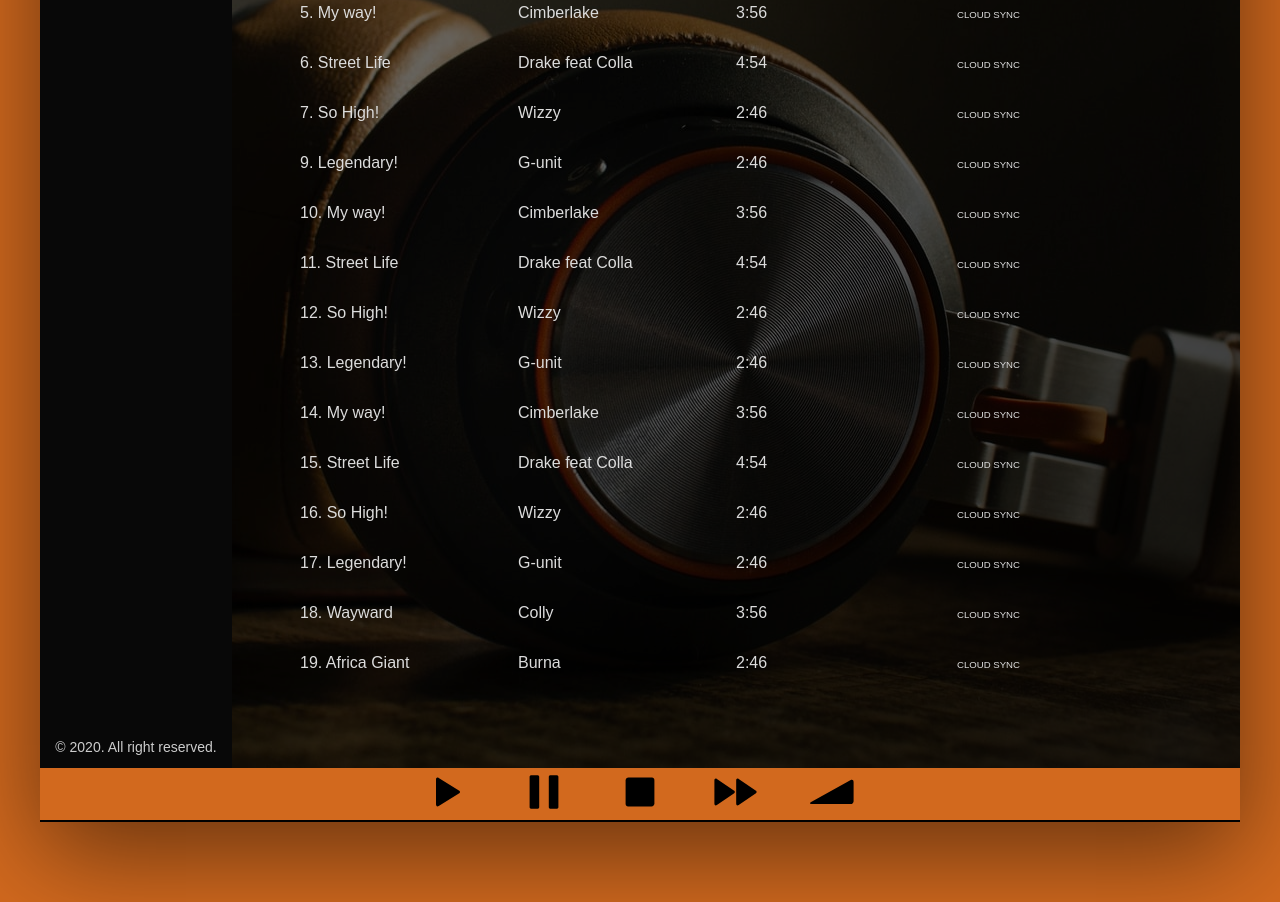
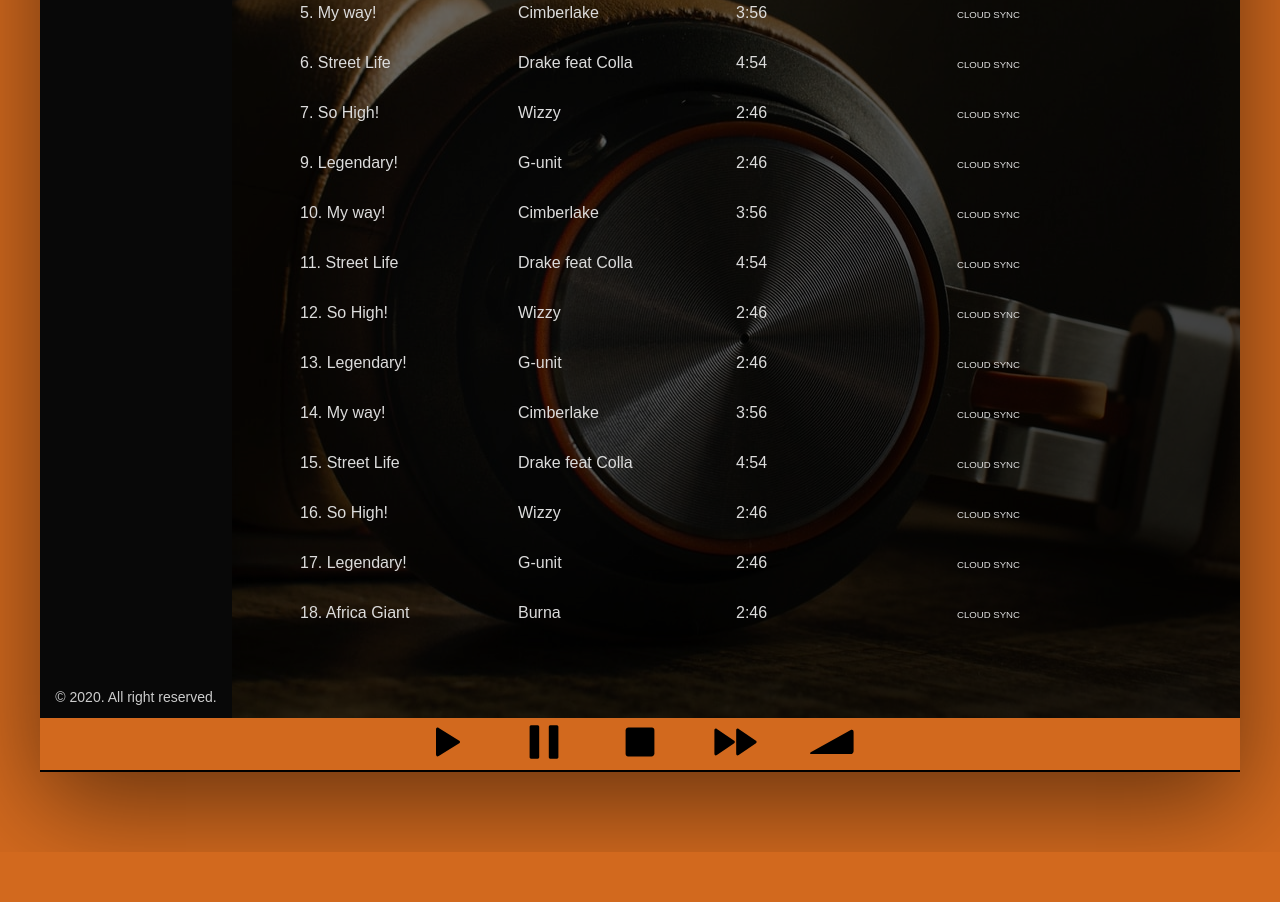
Before and after one commit to fasas1/Catty-board, a plain HTML site: page index.html in a window 1280 px wide. Shown: the part 520-1422 px from the top of the page. After the commit the page ends 1372 px from the top, so only its background shows below. Drawn offline with Linux system fonts and the light colour scheme.

Commit message:
changes in the html file

```diff
--- a/index.html
+++ b/index.html
@@ -121,8 +121,7 @@
   <li class="list">          <p>15. Street Life</p>          <p>Drake feat Colla</p>          <p>4:54</p>          <p><span class="catty-cloud"> CLOUD SYNC</span></p>      </li>
   <li class="list">          <p>16. So High!</p>          <p>Wizzy</p>          <p>2:46</p>          <p><span class="catty-cloud"> CLOUD SYNC</span></p>      </li>
   <li class="list">          <p>17. Legendary!</p>          <p>G-unit</p>          <p>2:46</p>          <p><span class="catty-cloud">CLOUD SYNC</span></p>      </li>
-  <li class="list">          <p>18. Wayward</p>          <p> Colly</p>          <p>3:56</p>          <p><span class="catty-cloud"> CLOUD SYNC</span></p>      </li>
-  <li class="list">          <p>19. Africa Giant</p>          <p>Burna</p>          <p>2:46</p>          <p><span class="catty-cloud">CLOUD SYNC</span></p>      </li>
+  <li class="list">          <p>18. Africa Giant</p>          <p>Burna</p>          <p>2:46</p>          <p><span class="catty-cloud">CLOUD SYNC</span></p>      </li>
 
  </ul>
 </div>
```
